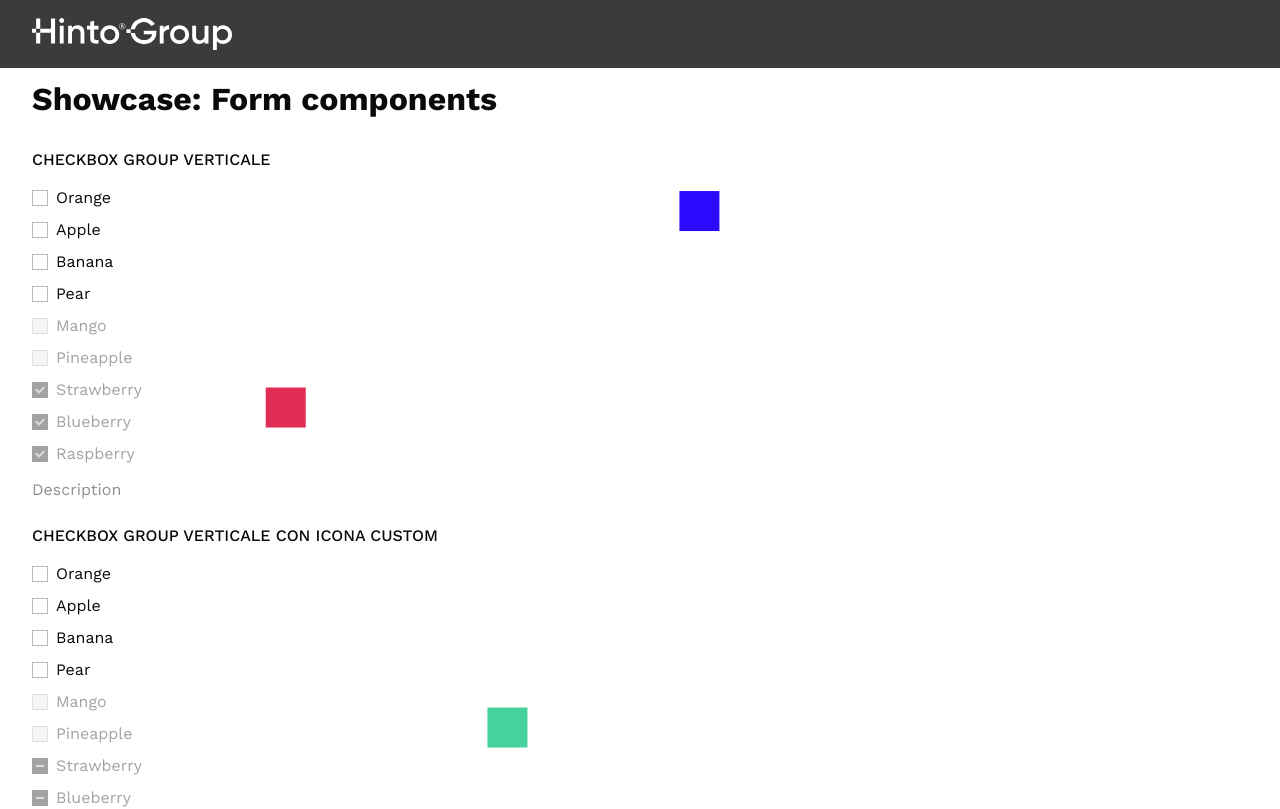
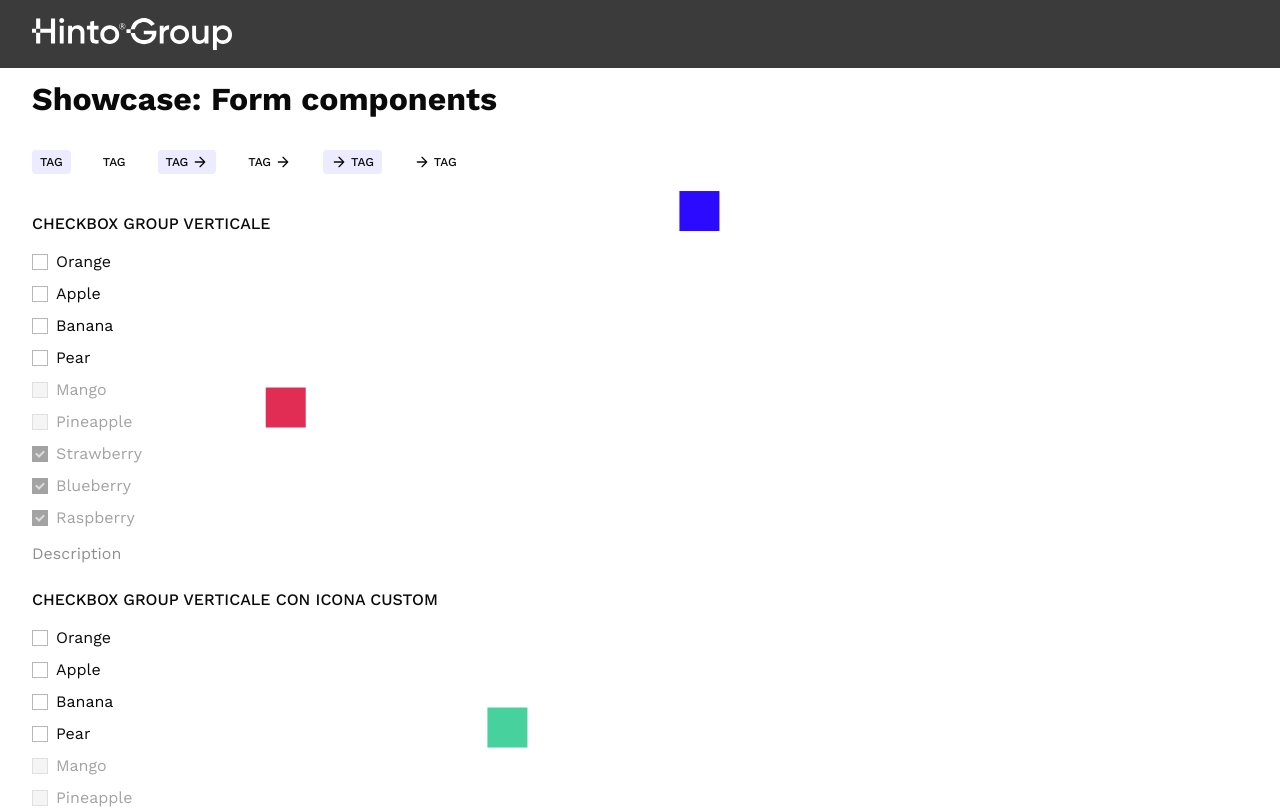
Before and after one commit to Giulio-source/ns-hinto, a React (Vite) app: page / in a window 1280 px wide. Shown: the top 809 px of the page. Built offline with nearby package versions, Linux system fonts and the light colour scheme.

Commit message:
add tag component

```diff
--- a/src/commons/Button.tsx
+++ b/src/commons/Button.tsx
@@ -14,6 +14,11 @@ export const StyledButton = styled.button<StyledButtonProps & { as: string }>`
   cursor: pointer;
   transition: all 0.3s;
   text-decoration: none;
+
+  &:focus-visible {
+    outline: none;
+    box-shadow: 0px 0px 0px 3px ${Colors.blue100};
+  }
 
   ${({ size }) => {
     if (size === "s") {
--- /dev/null
+++ b/src/commons/Tag.tsx
@@ -0,0 +1,66 @@
+import { FC } from "react";
+import styled from "styled-components";
+import { Icon } from "../components/Icons/Icon";
+import { Colors, Label } from "./Theme";
+
+export const StyledTag = styled.button<{ disabled: boolean }>`
+  display: flex;
+  gap: 4px;
+  padding: 4px 8px;
+  border: none;
+  border-radius: 4px;
+  background-color: ${Colors.blue50};
+  color: ${Colors.neutral900};
+  transition: all 0.3s;
+  cursor: pointer;
+
+  &:active {
+    background-color: ${Colors.blue400};
+    color: white;
+  }
+
+  &:focus-visible {
+    outline: none;
+    box-shadow: 0px 0px 0px 3px ${Colors.blue100};
+  }
+
+  &:disabled {
+    background-color: ${Colors.neutral0};
+    pointer-events: none;
+  }
+
+  @media (hover: hover) {
+    &:hover {
+      background-color: ${Colors.blue400};
+      color: white;
+    }
+  }
+`;
+
+export const Tag = ({
+  label,
+  disabled = false,
+  CustomIcon,
+  iconPosition = "right",
+}: TagProps) => {
+  return (
+    <StyledTag disabled={disabled}>
+      {CustomIcon && iconPosition === "left" && (
+        <Icon width="16px" fill="currentColor" Icon={CustomIcon} />
+      )}
+      <Label size="xs" $font="Work Sans" $weight={500} $uppercase>
+        {label}
+      </Label>
+      {CustomIcon && iconPosition === "right" && (
+        <Icon width="16px" fill="currentColor" Icon={CustomIcon} />
+      )}
+    </StyledTag>
+  );
+};
+
+type TagProps = {
+  label: string;
+  disabled?: boolean;
+  CustomIcon?: FC;
+  iconPosition?: "left" | "right";
+};
--- a/src/showcase/ShowcaseForm.tsx
+++ b/src/showcase/ShowcaseForm.tsx
@@ -1,4 +1,5 @@
 import { useState } from "react";
+import customIconUrl from "../assets/icons/minus.svg";
 import {
   Checkbox,
   CheckboxGroup,
@@ -7,9 +8,10 @@ import { Input } from "../commons/FormComponents/Input/Input";
 import { Select } from "../commons/FormComponents/Select/Select";
 import { TextArea } from "../commons/FormComponents/TextArea/TextArea";
 import { Section } from "../commons/Section";
+import { Tag } from "../commons/Tag";
 import { Flex } from "../commons/Theme";
+import { ArrowRight } from "../components/Icons/ArrowRight";
 import { Plus } from "../components/Icons/Plus";
-import customIconUrl from "../assets/icons/minus.svg";
 
 const options = [
   "Orange",
@@ -35,6 +37,19 @@ export const ShowcaseForm = () => {
     <>
       <Section $defaultPadding>
         <h1>Showcase: Form components</h1>
+        <Flex style={{ marginBottom: "40px" }} $gap={24}>
+          <Tag label="tag" />
+          <Tag label="tag" disabled />
+          <Tag label="tag" CustomIcon={ArrowRight} />
+          <Tag label="tag" disabled CustomIcon={ArrowRight} />
+          <Tag label="tag" CustomIcon={ArrowRight} iconPosition="left" />
+          <Tag
+            label="tag"
+            disabled
+            CustomIcon={ArrowRight}
+            iconPosition="left"
+          />
+        </Flex>
         <Flex $gap={40}>
           <Flex direction="column" $gap={24}>
             <CheckboxGroup
```
